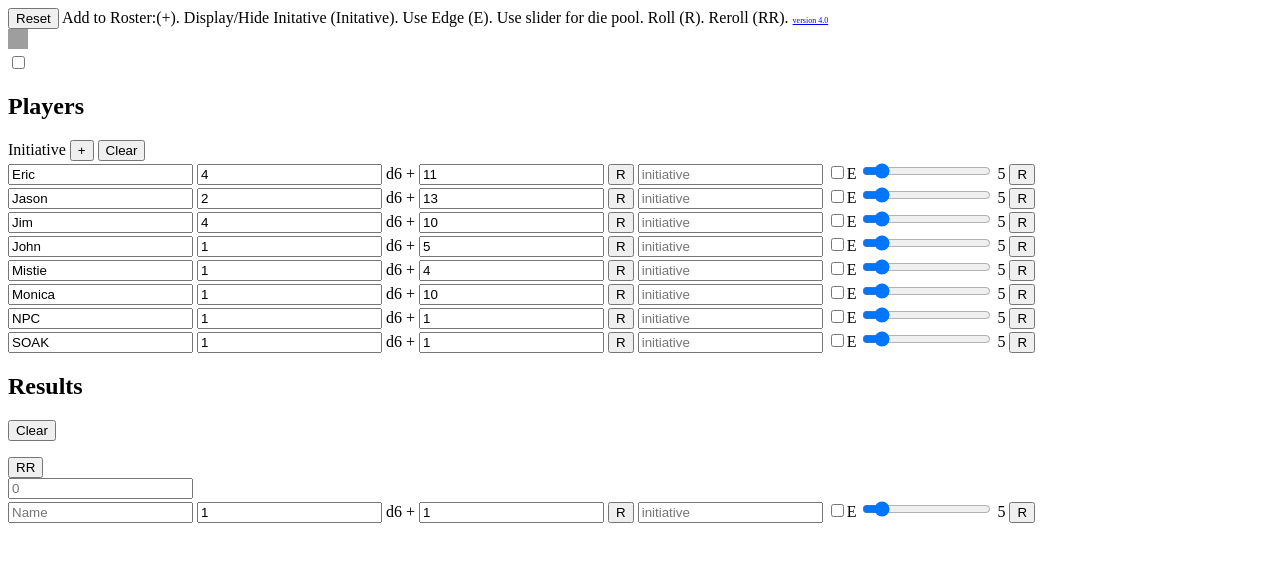
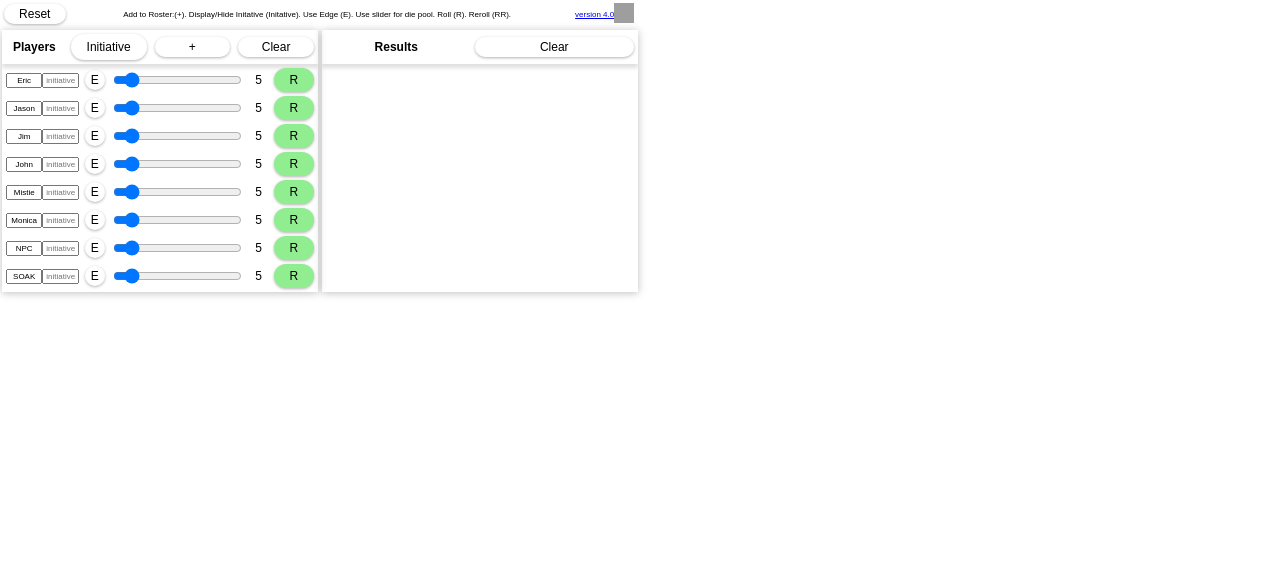
Before and after one commit to ctravers2022/ctravers2022.github.io, a plain HTML site: page dice-sr-five/index.html in a window 1280 px wide. Drawn offline with Linux system fonts and the light colour scheme; grey boxes are pictures that could not be loaded.

Commit message:
Update index.html

```diff
--- a/dice-sr-five/index.html
+++ b/dice-sr-five/index.html
@@ -6,12 +6,12 @@
     <meta http-equiv="X-UA-Compatible" content="IE=edge">
     <meta name="viewport" content="width=device-width, initial-scale=1">
     <meta name="viewport" content="initial-scale=1.0, maximum-scale=1.0, user-scalable=no" />
-    <link rel="stylesheet" href="dice-sr-five-styles.css">
-  <link rel="shortcut icon" href="https://cdn.glitch.com/5647cb9d-32c9-4057-81ff-f2a1277a6602%2Fsr5-dice-57x57.png" />
-  <link rel="apple-touch-icon" sizes="57x57" href="assets/sr5-dice-57x57.png" />
-  <link rel="apple-touch-icon" sizes="72x72" href="assets/sr5-dice-72x72.png" />
-  <link rel="apple-touch-icon" sizes="114x114" href="assets/sr5-dice-114x114.png" />
-  <link rel="apple-touch-icon" sizes="144x144" href="assets/sr5-dice-144x144.png" />
+    <link rel="stylesheet" href="/dice-sr-five/dice-sr-five-style.css">
+    <link rel="shortcut icon" href="/assets/sr5-dice-57x57.png" />
+    <link rel="apple-touch-icon" sizes="57x57" href="assets/sr5-dice-57x57.png" />
+    <link rel="apple-touch-icon" sizes="72x72" href="assets/sr5-dice-72x72.png" />
+    <link rel="apple-touch-icon" sizes="114x114" href="assets/sr5-dice-114x114.png" />
+    <link rel="apple-touch-icon" sizes="144x144" href="assets/sr5-dice-144x144.png" />
     <script src="dice-sr-five-script.js" defer></script>
 <style>
 </style>
```
